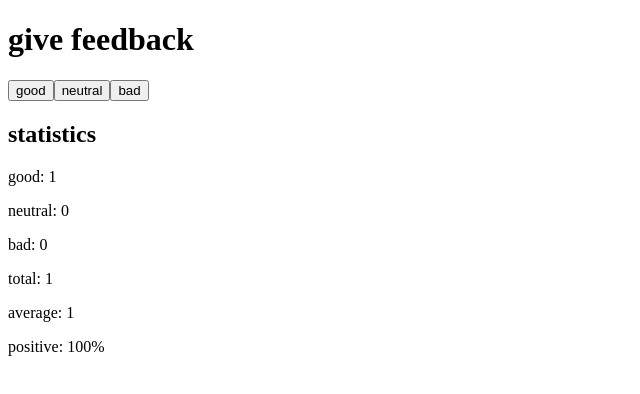
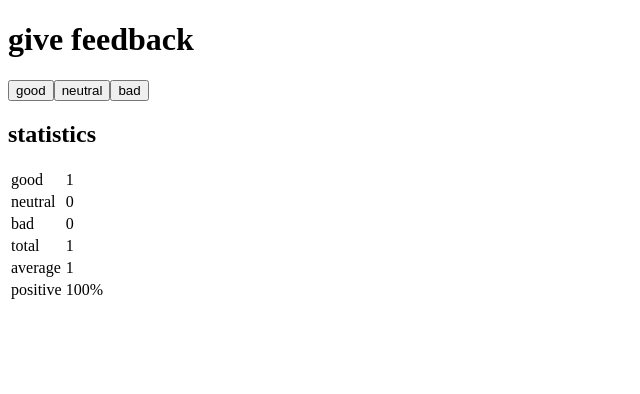
Before and after one commit to AlvaroWells/fullstack-open, a React (Vite) app in the folder part1/unicafe/: page / in a window 1280 px wide. Both pictures are taken after a click on the button "good". Shown: the top 394 px of the page, without its empty margins (0-640 px from the left). Built offline with nearby package versions, Linux system fonts and the light colour scheme.

Commit message:
commit ex 1.11

```diff
--- a/part1/unicafe/src/App.jsx
+++ b/part1/unicafe/src/App.jsx
@@ -3,7 +3,10 @@ import { useState } from "react";
 //Creamos el componente que mediante props recogemos la información que queramos renderizar. en este caso las props las usamos mediante desestructuración.
 const Statistics = ({ name, stats }) => {
   return (
-    <p>{name}: {stats}</p>
+    <tr>
+      <td>{name}</td>
+      <td>{stats}</td>
+    </tr>
   )
 }
 //Creamos componente Button donde le pasamos como props desestructuradas como parámetros donde le pasaremos la información apartir del componente donde renderizamos la aplicación.
@@ -40,8 +43,8 @@ export default function App() {
   //utilizamos la desestructuración de JS para almacenar la información del estado notes y poder hacer así los cálculos dependiendo del cambio de estado.
   const { good, neutral, bad } = notes
   const total = good + neutral + bad
-  const average = total === 0 ? 0 : (good - bad) / total
-  const positive = total === 0 ? 0 : (good / total) * 100
+  const average = (good - bad) / total
+  const positive = total === 0 ? 0 : Math.floor((good / total) * 100)
 
   //creamos una funcion que cambie el estado booleano de false a true cuando sea llamada con la funcion en el boton onclick
   const collectFeedback = () => {
@@ -61,14 +64,16 @@ export default function App() {
       </span>
       <h2>statistics</h2>
       {feedback ? (
-        <>
+        <table>
+          <tbody>
             <Statistics name="good" stats={good} />
             <Statistics name="neutral" stats={neutral} />
             <Statistics name="bad" stats={bad} />
             <Statistics name="total" stats={total} />
             <Statistics name="average" stats={average} />
             <Statistics name="positive" stats={`${positive}%`} />
-        </>
+          </tbody>
+        </table>
       ) : (
         <p>No feedback given</p>
       )}
```
Lines whose indentation alone changed are shown as unchanged.
